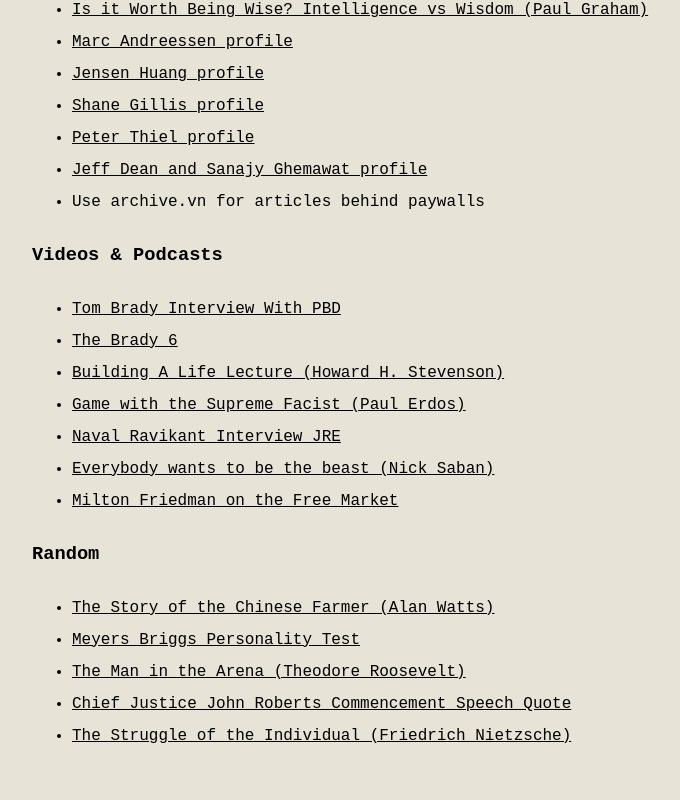
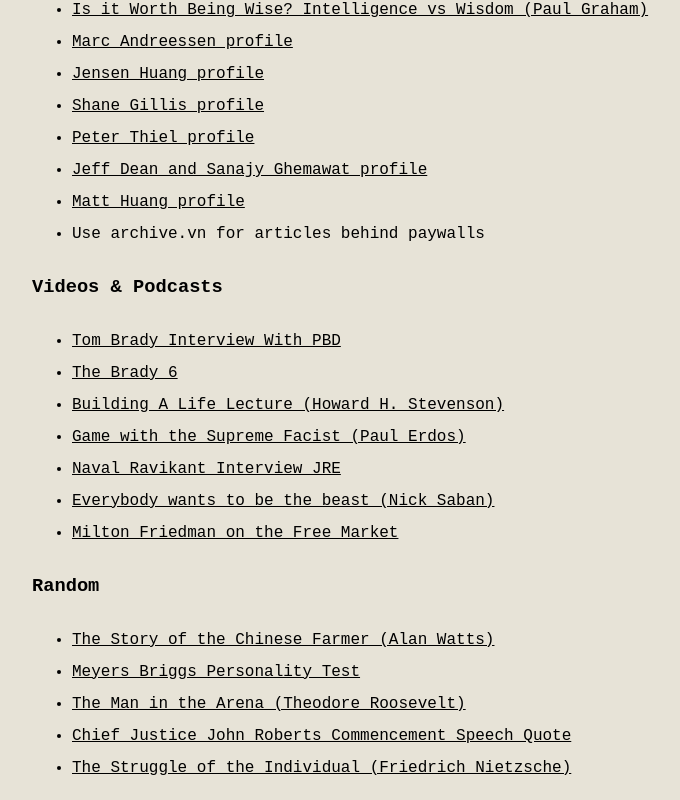
Before and after one commit to DhruvPareek/website, a React (Create React App) app in the folder my-simple-react-app/: page /assortedLinks in a window 1280 px wide. Shown: the part 1048-1848 px from the top of the page, without its empty margins (168-848 px from the left). Before the commit the page ends 1816 px from the top, so only its background shows below. Built offline with nearby package versions, Linux system fonts and the light colour scheme.

Commit message:
Added Profile

```diff
--- a/my-simple-react-app/src/Pages/AssortedLinks.js
+++ b/my-simple-react-app/src/Pages/AssortedLinks.js
@@ -27,6 +27,7 @@
             <li><a href="https://www.newyorker.com/magazine/2022/09/26/shane-gillis-fall-and-rise" target="_blank" rel="noopener noreferrer">Shane Gillis profile</a></li>
             <li><a href="https://www.newyorker.com/magazine/2011/11/28/no-death-no-taxes" target="_blank" rel="noopener noreferrer">Peter Thiel profile</a></li>
             <li><a href="https://www.newyorker.com/magazine/2018/12/10/the-friendship-that-made-google-huge" target="_blank" rel="noopener noreferrer">Jeff Dean and Sanajy Ghemawat profile</a></li>
+            <li><a href="https://joincolossus.com/article/paradigm-shifts-matt-huang/" target="_blank" rel="noopener noreferrer">Matt Huang profile</a></li>
             <li>Use archive.vn for articles behind paywalls</li>
         </ul>
 
```
